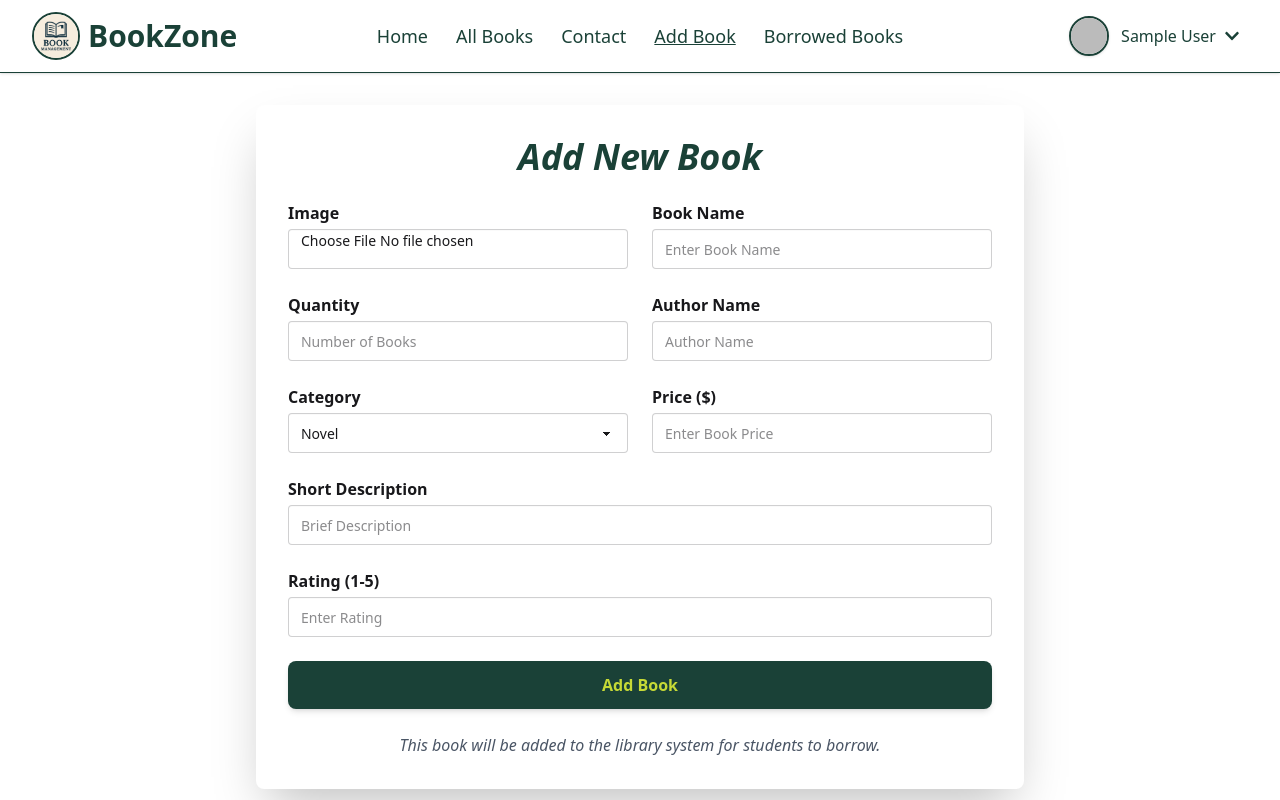
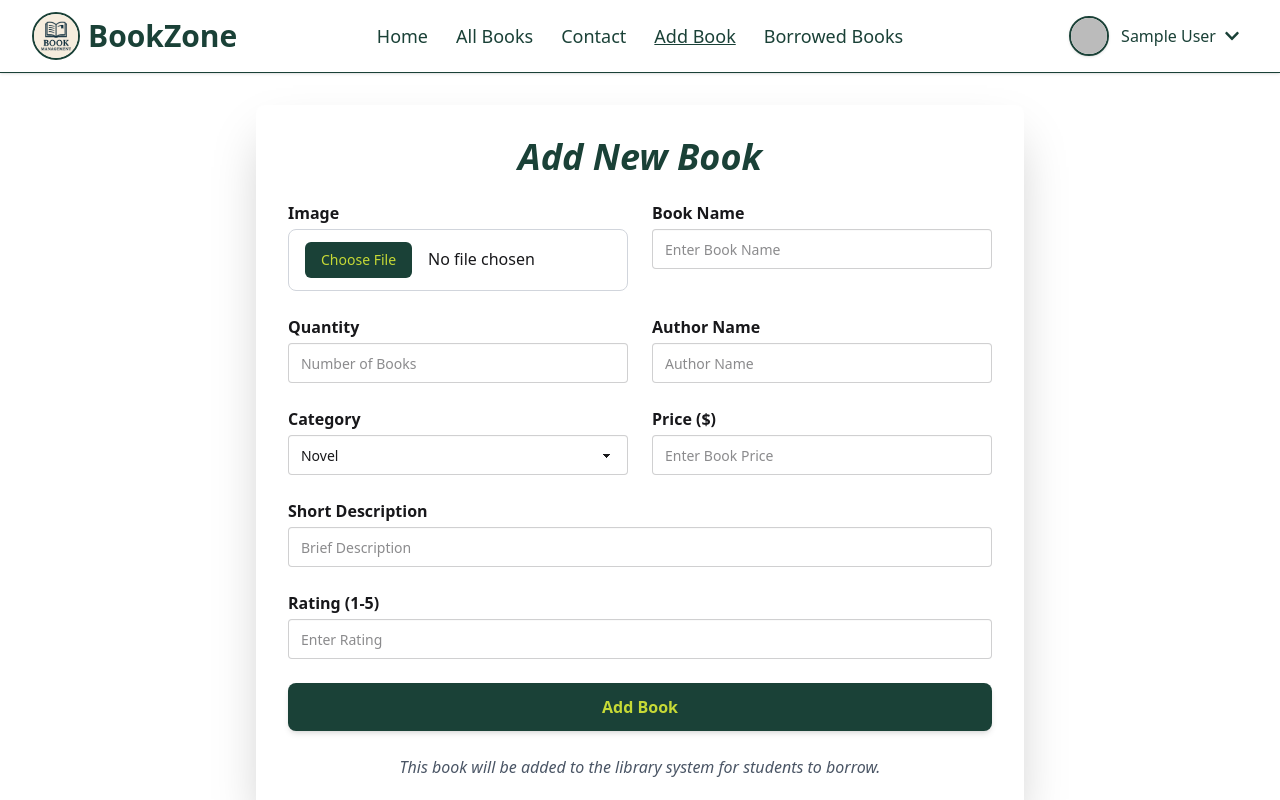
Before and after one commit to chaitey23/Library-management-client, a React (Vite) app: page /add-book in a window 1280 px wide. Shown: the top 800 px of the page. Built offline with nearby package versions, Linux system fonts and the light colour scheme; no server answers; sample sign-in values are in the browser's storage.

Commit message:
Add Cloudinary image upload for AddBook

```diff
--- a/src/Pages/AddBook/AddBook.jsx
+++ b/src/Pages/AddBook/AddBook.jsx
@@ -22,7 +22,6 @@ const AddBook = () => {
     const axiosSecure = useAxiosSecure()
     const [bookData, setBookData] = useState(initialState);
     const [loading, setLoading] = useState(false);
-
     const handleChange = e => {
         const { name, value } = e.target;
         setBookData({ ...bookData, [name]: value })
@@ -94,7 +93,12 @@ const AddBook = () => {
                             accept='image/*'
                             name='image'
                             onChange={handleImageChange}
-                            className="input input-bordered w-full"
+                            className="w-full px-4 py-3 border border-gray-300 rounded-lg
+                                file:mr-4 file:py-2 file:px-4
+                                file:rounded-md file:border-0
+                                file:text-sm file:font-medium
+                                file:bg-[#1a4137] file:text-[#c6d936]
+                                hover:file:bg-[#16352d] cursor-pointer"
                             required
                         />
                     </div>
```
